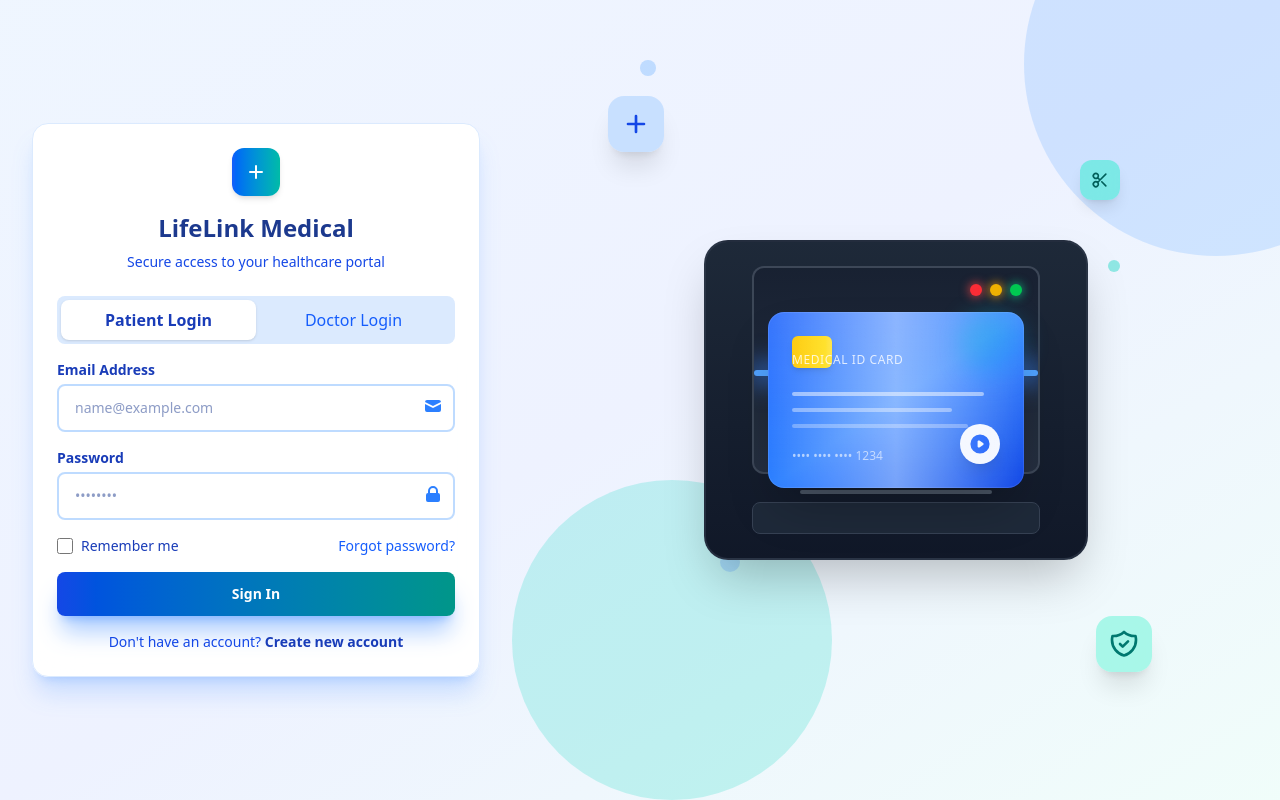
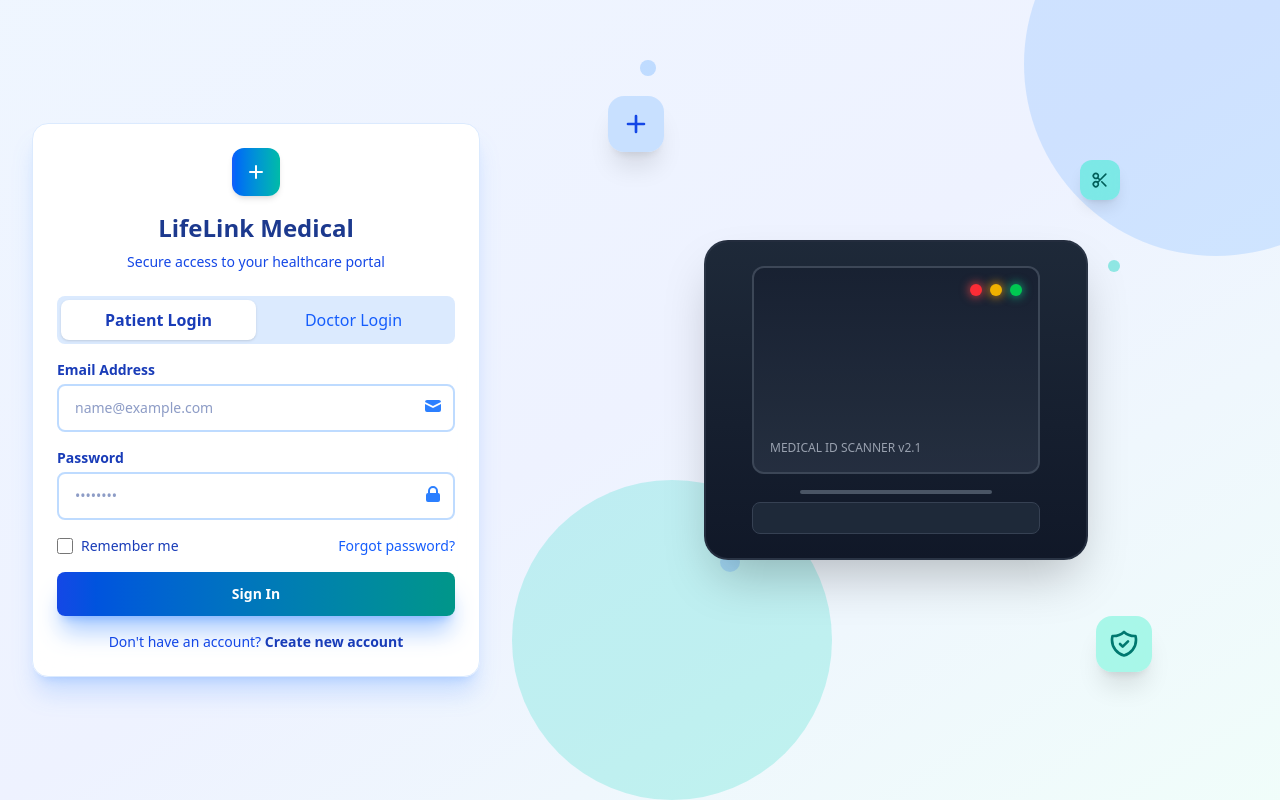
Before and after one commit to vssemwal2004/LIVE-LINK, a React (Vite) app in the folder frontend/: page /login in a window 1280 px wide. Built offline with nearby package versions, Linux system fonts and the light colour scheme.

Commit message:
Update index.css

```diff
--- a/frontend/src/index.css
+++ b/frontend/src/index.css
@@ -1 +1,109 @@
 @import "tailwindcss";
+
+
+@tailwind base;
+@tailwind components;
+@tailwind utilities;
+
+@keyframes float {
+  0%, 100% {
+    transform: translateY(0) rotate(0deg);
+  }
+  50% {
+    transform: translateY(-20px) rotate(5deg);
+  }
+}
+
+@keyframes card-insert {
+  0% {
+    transform: translateX(200px) rotateY(-15deg) rotateZ(-5deg);
+    opacity: 0;
+  }
+  30% {
+    opacity: 1;
+  }
+  50% {
+    transform: translateX(0) rotateY(0deg) rotateZ(0deg);
+  }
+  70% {
+    transform: translateX(-40px) rotateY(5deg) rotateZ(2deg);
+  }
+  100% {
+    transform: translateX(200px) rotateY(15deg) rotateZ(5deg);
+    opacity: 0;
+  }
+}
+
+@keyframes scan-beam {
+  0% {
+    transform: translateY(-100%);
+    opacity: 0;
+  }
+  10% {
+    opacity: 1;
+  }
+  90% {
+    opacity: 1;
+  }
+  100% {
+    transform: translateY(200%);
+    opacity: 0;
+  }
+}
+
+@keyframes shimmer {
+  0% {
+    transform: translateX(-100%) skewX(-15deg);
+  }
+  100% {
+    transform: translateX(100%) skewX(-15deg);
+  }
+}
+
+.animate-float {
+  animation: float 8s ease-in-out infinite;
+}
+
+.animation-delay-1000 {
+  animation-delay: 1s;
+}
+
+.animation-delay-2000 {
+  animation-delay: 2s;
+}
+
+.animate-card-insert {
+  animation: card-insert 5s cubic-bezier(0.45, 0.05, 0.55, 0.95) infinite;
+}
+
+.animate-scan-beam {
+  animation: scan-beam 2s ease-in-out infinite;
+}
+
+.animate-shimmer {
+  animation: shimmer 3s ease-in-out infinite;
+}
+
+/* Preserve 3D transformations */
+.preserve-3d {
+  transform-style: preserve-3d;
+}
+
+/* Medical-themed scrollbar */
+::-webkit-scrollbar {
+  width: 8px;
+}
+
+::-webkit-scrollbar-track {
+  background: #f1f1f1;
+  border-radius: 10px;
+}
+
+::-webkit-scrollbar-thumb {
+  background: linear-gradient(to bottom, #3b82f6, #10b981);
+  border-radius: 10px;
+}
+
+::-webkit-scrollbar-thumb:hover {
+  background: linear-gradient(to bottom, #2563eb, #0d9488);
+}
```
